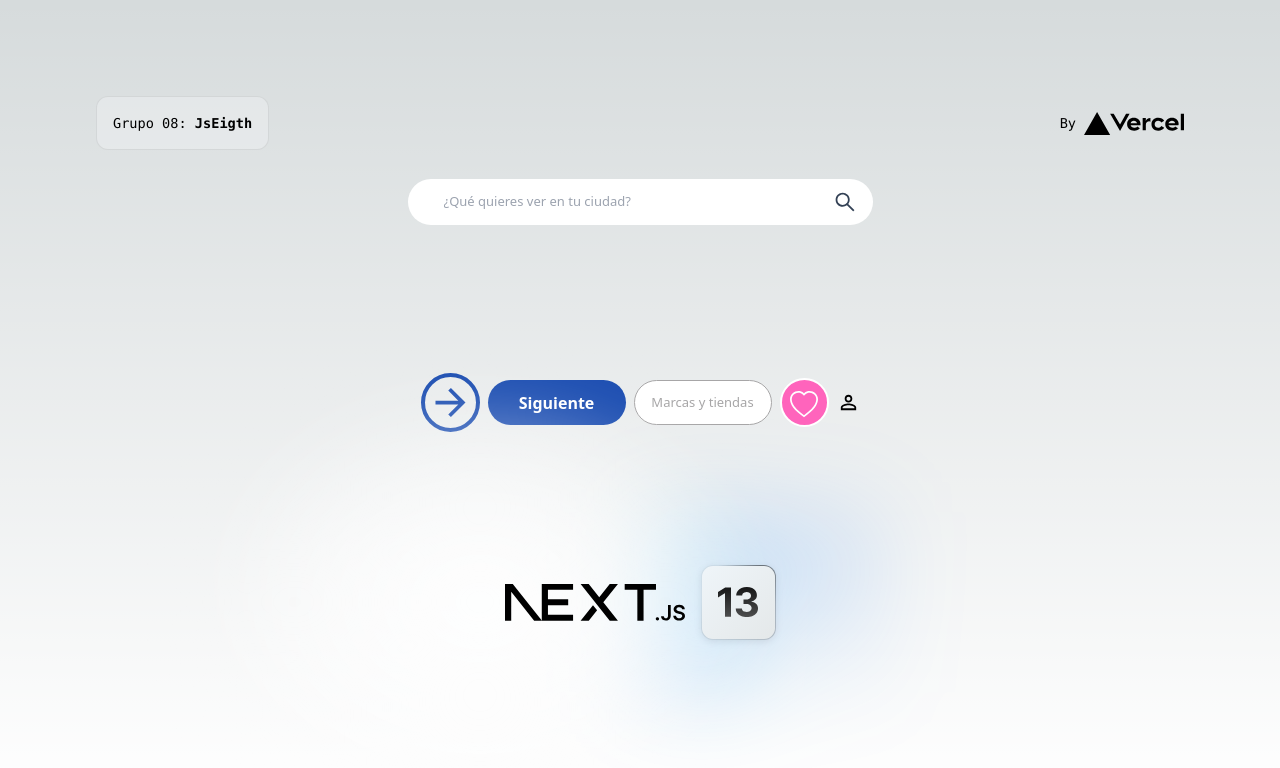
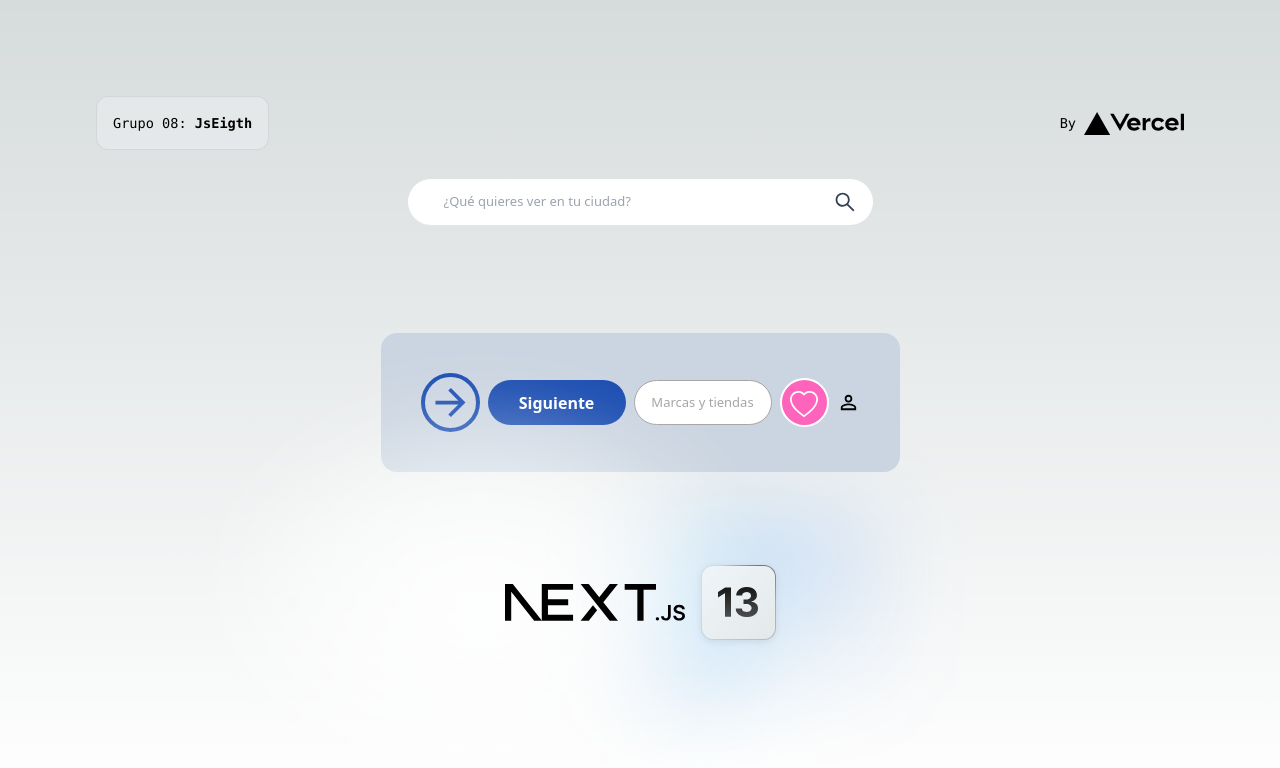
Before and after one commit to Stiwii/Team1-Backend, a Next.js app in the folder frontend/: page / in a window 1280 px wide. Shown: the top 768 px of the page. Built offline with nearby package versions, Linux system fonts and the light colour scheme.

Commit message:
"tailwind.config" modified

```diff
--- a/frontend/tailwind.config.js
+++ b/frontend/tailwind.config.js
@@ -11,8 +11,6 @@ module.exports = {
       md: '900px',
       lg: '1200px',
       xl: '1536px',
-    },
-    colors: {
     },
     extend: {
       'primary-blue': '#1B4DB1',
```
